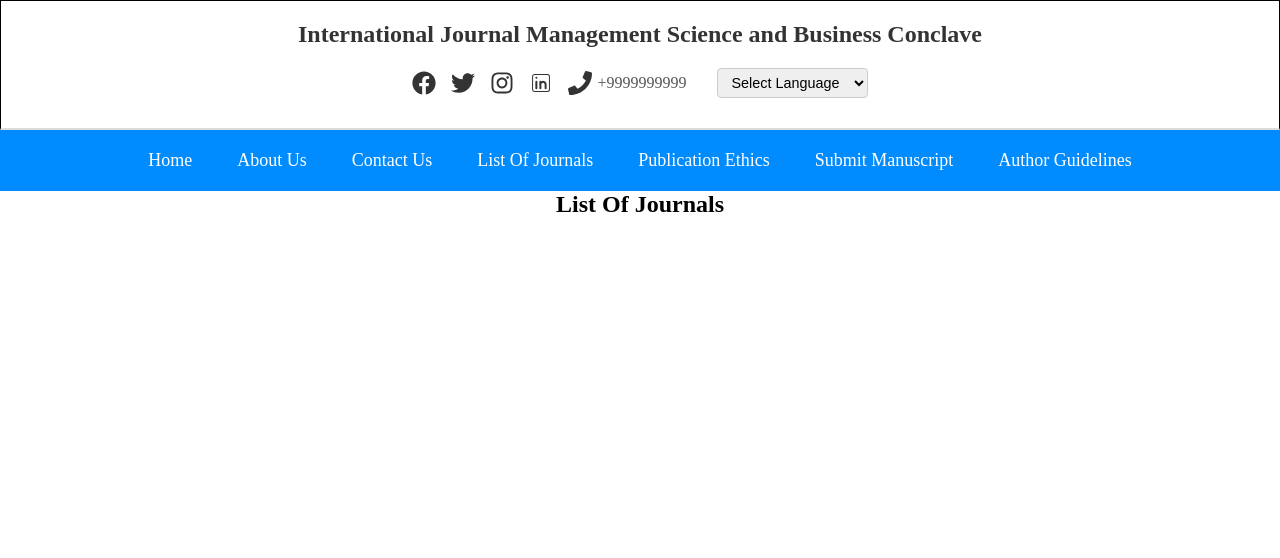
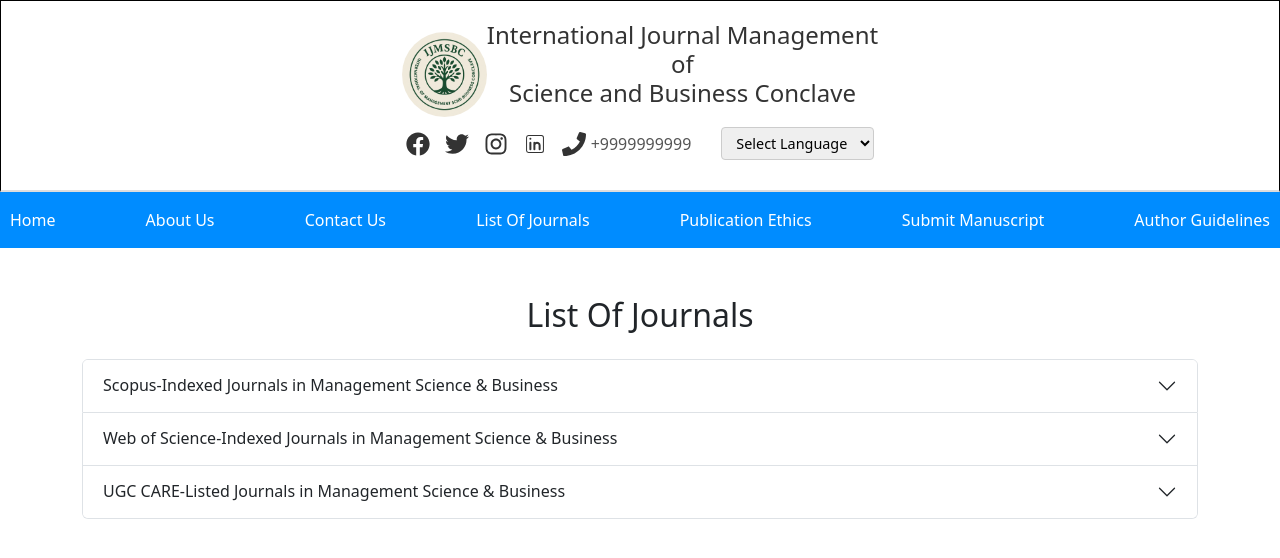
Before and after one commit to pranava112/Journal-Management, a React (Vite) app: page /ListOfJournals in a window 1280 px wide. Shown: the top 558 px of the page. Built offline with nearby package versions, Linux system fonts and the light colour scheme.

Commit message:
uploaded the logo

```diff
--- a/src/Header/Header.css
+++ b/src/Header/Header.css
@@ -8,6 +8,16 @@
   /* height: 135px; */
   height: auto;
   width: auto;
+
+}
+ #header img{
+  height: 85px;
+  width: 85px;
+  border-radius: 50%;
+  -webkit-border-radius: 50%;
+  -moz-border-radius: 50%;
+  -ms-border-radius: 50%;
+  -o-border-radius: 50%;
 }
 
 .title {
--- a/src/Header/Header.jsx
+++ b/src/Header/Header.jsx
@@ -8,10 +8,17 @@ import React from 'react';
 
 const Header = () => {
   return (
+    <>
+    <div>
+
+    </div>
     <div id="header">
+    <div>
+       <img src="./public/logo.png" alt="logo" />
       <h1 className="title">
-        International Journal Management Science and Business Conclave
+        International Journal Management <br /> of <br /> Science and Business Conclave
       </h1>
+    </div>
 
       <div className="header-content">
         <div className="icons">
@@ -28,6 +35,7 @@ const Header = () => {
         </div>
       </div>
     </div>
+    </>
   );
 };
 
--- a/src/Header/ListOfJournals.jsx
+++ b/src/Header/ListOfJournals.jsx
@@ -1,11 +1,153 @@
-import React from 'react'
+import 'bootstrap/dist/css/bootstrap.min.css';
+
+import { Accordion, Card, Col, Container, Row } from 'react-bootstrap';
+import React, { useState } from 'react';
+
+const journalSections = [
+  {
+    title: 'Scopus-Indexed Journals in Management Science & Business',
+    description:
+      'Scopus is a comprehensive abstract and citation database covering peer-reviewed literature across various disciplines. Here are some notable journals in the Management and Business domain:',
+    journals: [
+      {
+        title: 'Journal of Business Research',
+        publisher: 'Elsevier',
+        focus:
+          'Applies theory developed from business research to actual business situations.',
+      },
+      {
+        title: 'International Journal of Production Economics',
+        publisher: 'Elsevier',
+        focus: 'Addresses the interface between engineering and management.',
+      },
+      {
+        title: 'Journal of Business Logistics',
+        publisher: 'Wiley',
+        focus: 'Explores logistics and supply chain management.',
+      },
+      {
+        title: 'European Business Review',
+        publisher: 'Emerald Publishing',
+        focus: 'Covers business strategy and organizational change.',
+      },
+      {
+        title: 'International Journal of Management Science and Engineering Management',
+        publisher: 'Taylor & Francis',
+        focus: 'Integrates management science with engineering management.',
+      },
+    ],
+  },
+  {
+    title: 'Web of Science-Indexed Journals in Management Science & Business',
+    description:
+      'Web of Science is a multidisciplinary platform that indexes high-impact journals. Here are some prominent journals in this category:',
+    journals: [
+      {
+        title: 'Academy of Management Journal',
+        publisher: 'Academy of Management',
+        focus:
+          'Empirical research that tests, extends, or builds management theory.',
+      },
+      {
+        title: 'Journal of Management Studies',
+        publisher: 'Wiley',
+        focus: 'Theoretical and empirical papers in management.',
+      },
+      {
+        title: 'Strategic Management Journal',
+        publisher: 'Wiley',
+        focus: 'Research on strategic management and organizational studies.',
+      },
+      {
+        title: 'Journal of Operations Management',
+        publisher: 'Elsevier',
+        focus: 'Operations management research and practice.',
+      },
+      {
+        title: 'Management Science',
+        publisher: 'INFORMS',
+        focus:
+          'Research on all aspects of management related to strategy, entrepreneurship, innovation, and more.',
+      },
+    ],
+  },
+  {
+    title: 'UGC CARE-Listed Journals in Management Science & Business',
+    description:
+      'The UGC CARE (Consortium for Academic and Research Ethics) list includes Indian journals that meet specific quality standards. Here are some recognized journals:',
+    journals: [
+      {
+        title: 'Decision',
+        publisher: 'Indian Institute of Management Calcutta',
+        focus: 'Management and business decision-making research.',
+      },
+      {
+        title: 'Journal of Management Research',
+        publisher: 'Xavier Institute of Management',
+        focus: 'Research in various areas of management.',
+      },
+      {
+        title: 'Indian Journal of Finance',
+        publisher: 'Associated Management Consultants',
+        focus: 'Finance and related disciplines.',
+      },
+      {
+        title: 'Journal of Human Values',
+        publisher: 'SAGE Publications',
+        focus: 'Human values in organizational contexts.',
+      },
+      {
+        title: 'South Asian Journal of Management',
+        publisher:
+          'Association of Management Development Institutions in South Asia',
+        focus: 'Management practices and research in South Asia.',
+      },
+    ],
+  },
+];
 
 const ListOfJournals = () => {
+  const [activeKey, setActiveKey] = useState(null);
+
+  const handleToggle = (key) => {
+    setActiveKey(activeKey === key ? null : key);
+  };
+
   return (
-    <>
-    <h2><center>List Of Journals</center></h2>
-    </>
-  )
-}
+    <Container className="py-5">
+      <h2 className="text-center mb-4"> List Of Journals</h2>
 
-export default ListOfJournals
+      <Accordion activeKey={activeKey}>
+        {journalSections.map((section, idx) => (
+          <Accordion.Item eventKey={idx.toString()} key={idx}>
+            <Accordion.Header onClick={() => handleToggle(idx.toString())}>
+              {section.title}
+            </Accordion.Header>
+            <Accordion.Body>
+              <p>{section.description}</p>
+              <Row xs={1} md={2} lg={3} className="g-4 mt-3">
+                {section.journals.map((journal, i) => (
+                  <Col key={i}>
+                    <Card className="h-100 shadow-sm border-0 rounded-4">
+                      <Card.Body>
+                        <Card.Title className="fw-bold fs-5">
+                          {i + 1}) {journal.title}
+                        </Card.Title>
+                        <Card.Subtitle className="mb-2 text-muted">
+                          Publisher: {journal.publisher}
+                        </Card.Subtitle>
+                        <Card.Text>{journal.focus}</Card.Text>
+                      </Card.Body>
+                    </Card>
+                  </Col>
+                ))}
+              </Row>
+            </Accordion.Body>
+          </Accordion.Item>
+        ))}
+      </Accordion>
+    </Container>
+  );
+};
+
+export default ListOfJournals;
--- a/src/Header/NavigationBar.css
+++ b/src/Header/NavigationBar.css
@@ -16,7 +16,7 @@
   /* margin-top: 10px; */
 }
 
-.nav-link {
+.navbar .nav-link {
   text-decoration: none;
   color: white;
   font-size: 16px;
@@ -29,7 +29,7 @@
   -o-transition: background-color 0.3s, color 0.3s;
 }
 
-.nav-link:hover {
+.navbar .nav-link:hover {
   background-color: white;
   color: rgb(0, 140, 255);
 }
--- a/src/index.css
+++ b/src/index.css
@@ -16,3 +16,21 @@
   justify-content: center;
   align-items: center;
 }
+
+
+
+
+
+#listofjournal{
+   height: auto;
+   width: 400px;
+   border: 1px solid black;
+   margin: 10px 50px;
+   padding: 20px;
+   border-radius: 10px;
+   -webkit-border-radius: 10px;
+   -moz-border-radius: 10px;
+   -ms-border-radius: 10px;
+   -o-border-radius: 10px;
+   background-color: bisque;
+}
```
Also changed, not shown: public/logo.png (added), src/Header/NavigationBar.jsx (line endings or trailing spaces).
